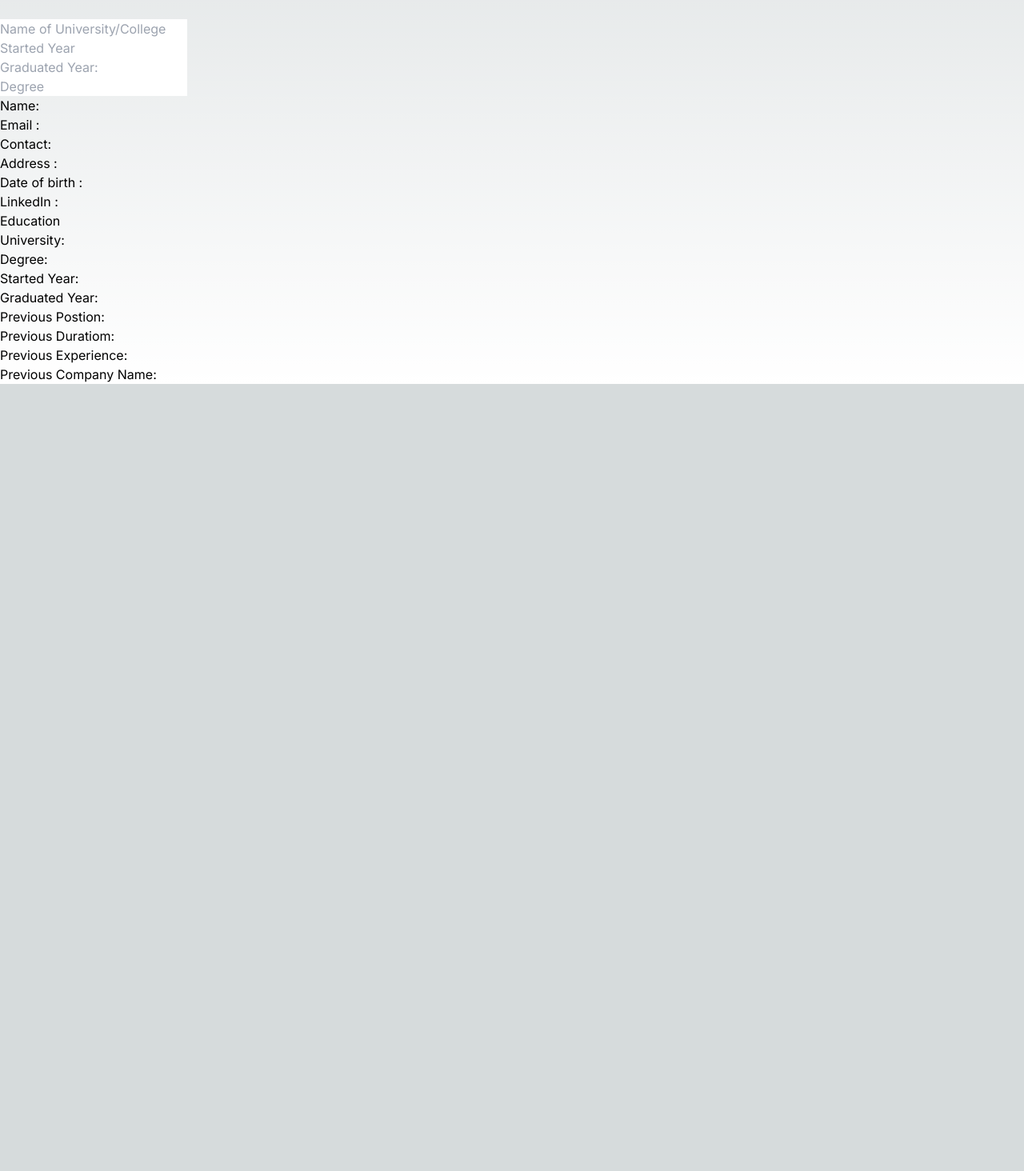
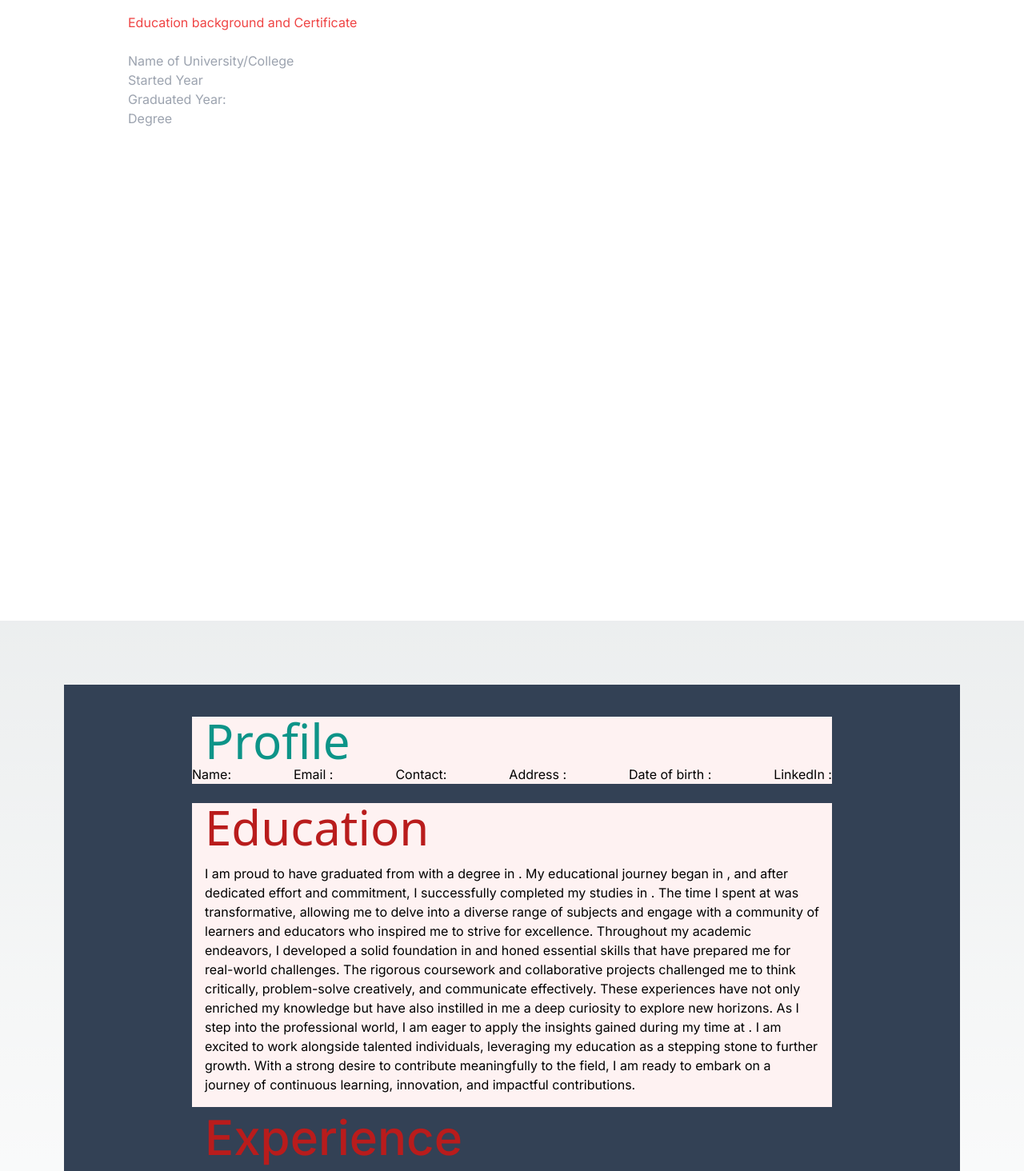
Before and after one commit to Angel-dash/resume_generator, a Next.js app: page / in a window 1280 px wide. Shown: the part 360-1824 px from the top of the page at 80% size. Before the commit the page ends 840 px from the top, so only its background shows below. Built offline with nearby package versions, Linux system fonts and the light colour scheme.

Commit message:
cv letter css

```diff
--- a/components/education.js
+++ b/components/education.js
@@ -4,8 +4,10 @@ export const Education = (props) => {
 	const { education, setEducation } = props;
 
 	return (
-		<div>
-			<h1>Education background and Certificate</h1>
+		<div className='bg-white px-10 py-10 min-h-screen md:px-20 lg:px-40'>
+			<h1 className='text-base text-red-500 align-middle'>
+				Education background and Certificate
+			</h1>
 			<br />
 			<input
 				placeholder='Name of University/College'
--- a/components/experience.js
+++ b/components/experience.js
@@ -20,7 +20,7 @@ export const Experience = (props) => {
 				placeholder='Duration: '
 				value={experience.Duration}
 				onChange={(e) =>
-					setExperience(() => ({ ...prev, Duration: e.target.value }))
+					setExperience((prev) => ({ ...prev, Duration: e.target.value }))
 				}
 			/>
 			<br />
--- a/components/letter.js
+++ b/components/letter.js
@@ -4,7 +4,13 @@ export const InfoCard = (props) => {
 	const { education, experience, info } = props;
 
 	return (
-		<div>
+		<div className='bg-slate-700 py-10 px-10 ml-20 mr-20 mt-20 mb-20 min-w-fit min-h-screen sm:px-5 md:px-20 lg:px-40 '>
+			<title className='text-5xl text-black'>
+				I'M {info.firstName} {info.lastName}
+			</title>
+			<div className='bg-red-50'>
+				<h1 className=' text-6xl  text-teal-600 px-4 font-sans'>Profile</h1>
+				<div className='flex justify-between'>
 					<p>
 						Name:{info.firstName} {info.lastName}
 					</p>
@@ -13,16 +19,59 @@ export const InfoCard = (props) => {
 					<p>Address :{info.Address}</p>
 					<p>Date of birth :{info.DOB}</p>
 					<p>LinkedIn :{info.linkedin}</p>
+				</div>
+			</div>
+			<br />
+			<div className='bg-red-50'>
+				<h2 className='px-4 text-6xl text-red-700 font-medium  font-sans'>
+					Education
+				</h2>
+				<div className=' py-4 px-4'>
+					<p>
+						I am proud to have graduated from {education.uniName} with a degree
+						in {education.degree}. My educational journey began in{" "}
+						{education.startedYear}, and after dedicated effort and commitment,
+						I successfully completed my studies in {education.gradYear}. The
+						time I spent at {education.uniName} was transformative, allowing me
+						to delve into a diverse range of subjects and engage with a
+						community of learners and educators who inspired me to strive for
+						excellence. Throughout my academic endeavors, I developed a solid
+						foundation in {education.fieldOfStudy} and honed essential skills
+						that have prepared me for real-world challenges. The rigorous
+						coursework and collaborative projects challenged me to think
+						critically, problem-solve creatively, and communicate effectively.
+						These experiences have not only enriched my knowledge but have also
+						instilled in me a deep curiosity to explore new horizons. As I step
+						into the professional world, I am eager to apply the insights gained
+						during my time at {education.uniName}. I am excited to work
+						alongside talented individuals, leveraging my education as a
+						stepping stone to further growth. With a strong desire to contribute
+						meaningfully to the field, I am ready to embark on a journey of
+						continuous learning, innovation, and impactful contributions.
+					</p>
+				</div>
+			</div>
 
-			<h2>Education</h2>
-			<p>University: {education.uniName}</p>
-			<p>Degree: {education.degree}</p>
-			<p>Started Year: {education.startedYear}</p>
-			<p>Graduated Year: {education.gradYear}</p>
-			<p>Previous Postion:{experience.Position}</p>
-			<p>Previous Duratiom:{experience.Duration}</p>
-			<p>Previous Experience:{experience.Experience}</p>
-			<p>Previous Company Name:{experience.Company}</p>
+			<div>
+				<h3 className='text-3xl py-2 px-4 text-red-700 font-medium md:text-6xl'>
+					Experience
+				</h3>
+				<p>
+					In my previous role as a {experience.Position} at {experience.Company}
+					, I had the privilege of contributing to a dynamic team and enhancing
+					my skill set. Throughout my {experience.Duration} with the company, I
+					gained valuable experience and worked on a range of projects that
+					allowed me to deepen my understanding of {experience.Experience}. It
+					was an incredible opportunity to collaborate with talented
+					professionals and to immerse myself in projects that challenged me to
+					innovate and grow. I am proud to have been a part of{" "}
+					{experience.Company} and to have played a role in creating impactful
+					digital solutions. This experience has further fueled my passion for
+					frontend development and inspired me to continue pushing the
+					boundaries of what's possible in the ever-evolving world of
+					technology.
+				</p>
+			</div>
 		</div>
 	);
 };
```
Lines whose indentation alone changed are shown as unchanged.
